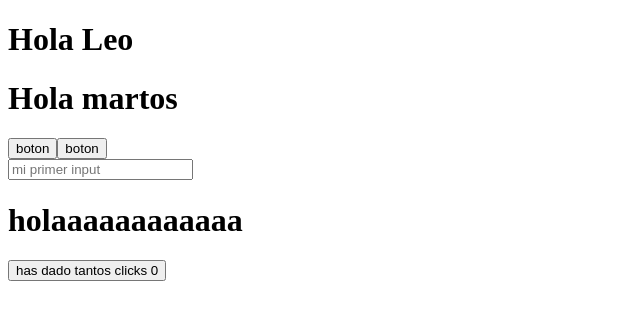
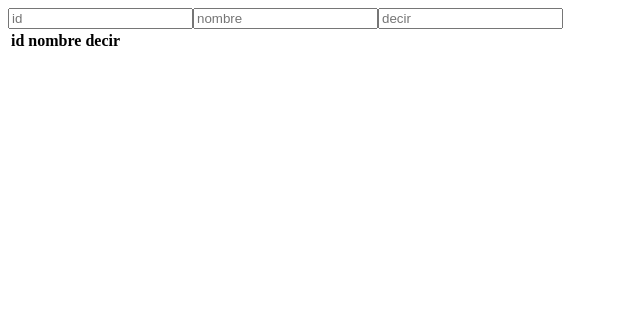
Before and after one commit to Leonel-Dario-Garicia-45780/prueba-de-react-instructor-Davi, a React (Vite) app: page / in a window 1280 px wide. Shown: the top 320 px of the page, without its empty margins (0-640 px from the left). Built offline with nearby package versions, Linux system fonts and the light colour scheme.

Commit message:
muchos archivos tener cuidado nueva carpeta para ensallar temporal

```diff
--- a/src/App.jsx
+++ b/src/App.jsx
@@ -1,5 +1,6 @@
 import { useState } from 'react'
 
+// importaciones de la carpeta componentes
 import Tabla from './componentes/tabla'
 import Hola from './componentes/Hola'
 import Holaprops from './componentes/Holaprops'
@@ -10,6 +11,10 @@ import InputCom from './componentes/Inputcom'
 import InputInstCom from './componentes/input_instructor'
 import Comph1 from './componentes/com_usestate'
 import Botonclick from './componentes/botomclik'
+
+//importaciones de la carpeta clase
+import FORmularioclase from './en clase/formulario'
+
 
 //import Modal from './componentes/modal'
 function App() {
@@ -25,8 +30,10 @@ function App() {
  */
   return (
   <div>
+
+
     {/* Personas.map( Personas=><PersonasCom nombre={Personas.nombre} apellido={Personas.apellido}/>) */}
-    <Hola nombre="Leo" />
+{/*     <Hola nombre="Leo" />
     <Holaprops nombre="martos"/>
 
      <BotonCom/>
@@ -34,17 +41,18 @@ function App() {
     <InputCom/>
 
      <Botonclick/>
-
+     */}
 
 {/*     <Tabla/> */}
 
 
-    {/* <button onClick={abirModal}> abrir Modal</button>
-    {showmodal&&(
-                <Modal onClose={cerrarModal}>
-                   <h2>holaaa</h2>
-                </Modal>)
-    } */}
+
+ {/* enn clase  */}
+
+<FORmularioclase/>
+
+
+
   </div>
   )
 }
--- a/src/componentes/tabla.css
+++ b/src/componentes/tabla.css
@@ -1,9 +1,3 @@
-th{
-        color: aquamarine;
-}
-.datosTabla{
-
-    background-color: aquamarine;
-    border: solid;
+.datos_tabla_clase{
 
 }
--- /dev/null
+++ b/src/en clase/formulario.jsx
@@ -0,0 +1,24 @@
+import { useState } from "react"
+import TABlaclase from "./tabla"
+
+const FORmularioclase =()=>{
+    const [id,setid]=useState("")
+    const [nombre,setnombre]=useState("")
+    const [decir,setdecir]=useState("")
+
+    console.log(id)
+    console.log(nombre)
+    console.log(decir)
+
+    return(
+            <div>
+                <input type="text" placeholder="id"      onChange={(event)=>{setid(event.target.value)}}/>
+                <input type="text" placeholder="nombre"  onChange={(event)=>{setnombre(event.target.value)}}/>
+                <input type="text" placeholder="decir"   onChange={(event)=>{setdecir(event.target.value)}}/>
+
+
+                <TABlaclase  id={id} nombre={nombre} decir={decir} />
+            </div>
+        )
+}
+export default FORmularioclase
--- /dev/null
+++ b/src/en clase/tabla.jsx
@@ -0,0 +1,21 @@
+import '../componentes/tabla.css';
+const TABlaclase =({id,nombre,decir})=>{
+
+    return(
+        <div>
+                <table>
+                    <thead>
+                        <th className='datos_tabla_clase'>id</th>
+                        <th className='datos_tabla_clase'>nombre</th>
+                        <th className='datos_tabla_clase'>decir</th>
+                    </thead>
+                    <tbody>
+                        <td className='datos_tabla_clase'>{id}</td>
+                        <td className='datos_tabla_clase'>{nombre}</td>
+                        <td className='datos_tabla_clase'>{decir}</td>
+                    </tbody>
+                </table>
+        </div>
+    )
+}
+export default TABlaclase
```
